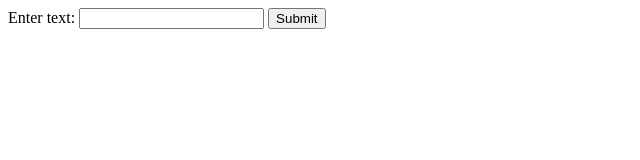
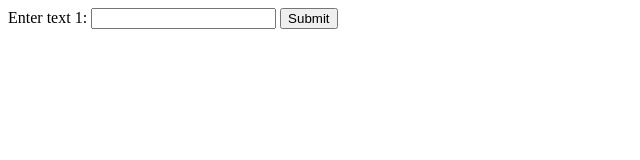
Before and after one commit to siddu71/Simpleform, a plain HTML site: page src/main/webapp/index.html in a window 1280 px wide. Shown: the full height of the page, 0-640 px from the left. Drawn offline with Linux system fonts and the light colour scheme.

Commit message:
Update index.html

```diff
--- a/src/main/webapp/index.html
+++ b/src/main/webapp/index.html
@@ -7,7 +7,7 @@
 
 <body>
     <form method="POST" action="formsubmit">
-        <label for="inputField">Enter text:</label>
+        <label for="inputField">Enter text 1:</label>
         <input type="text" id="inputField" name="inputField">
         <button type="submit">Submit</button>
     </form>
```
